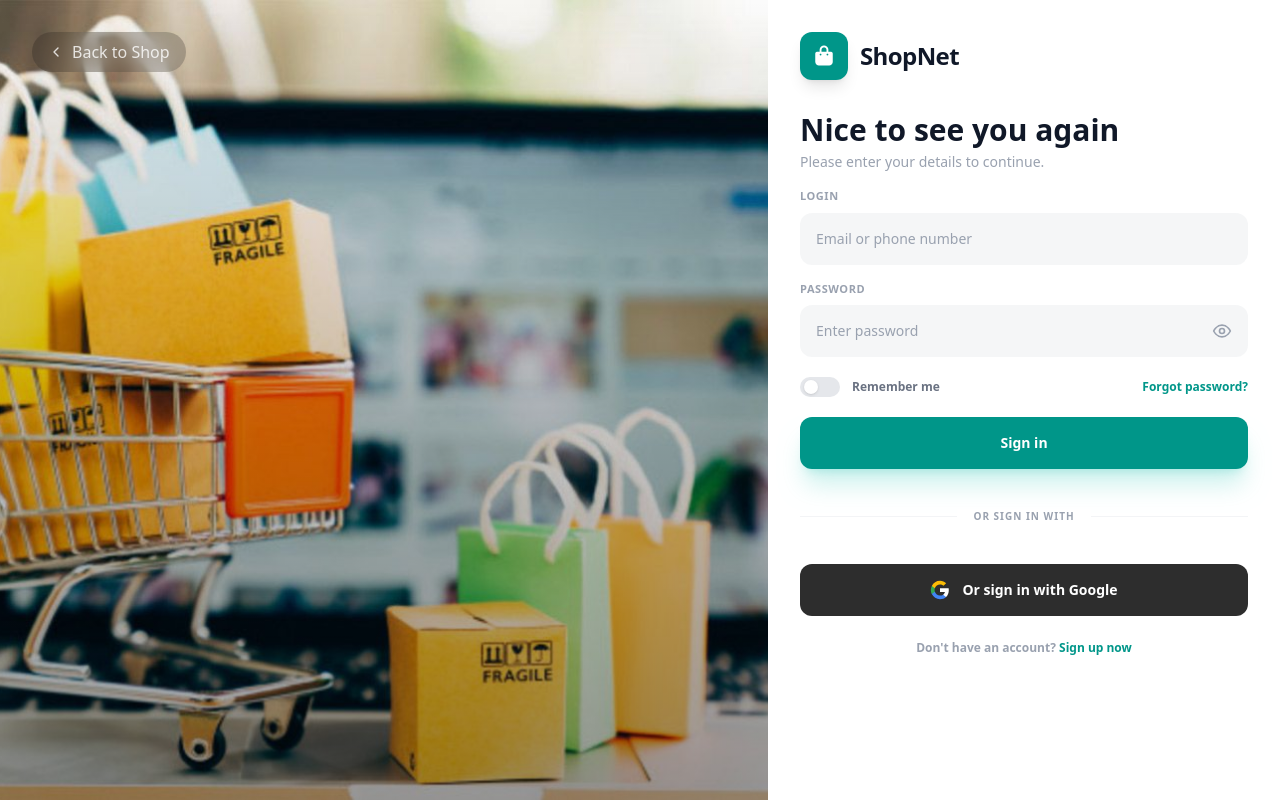
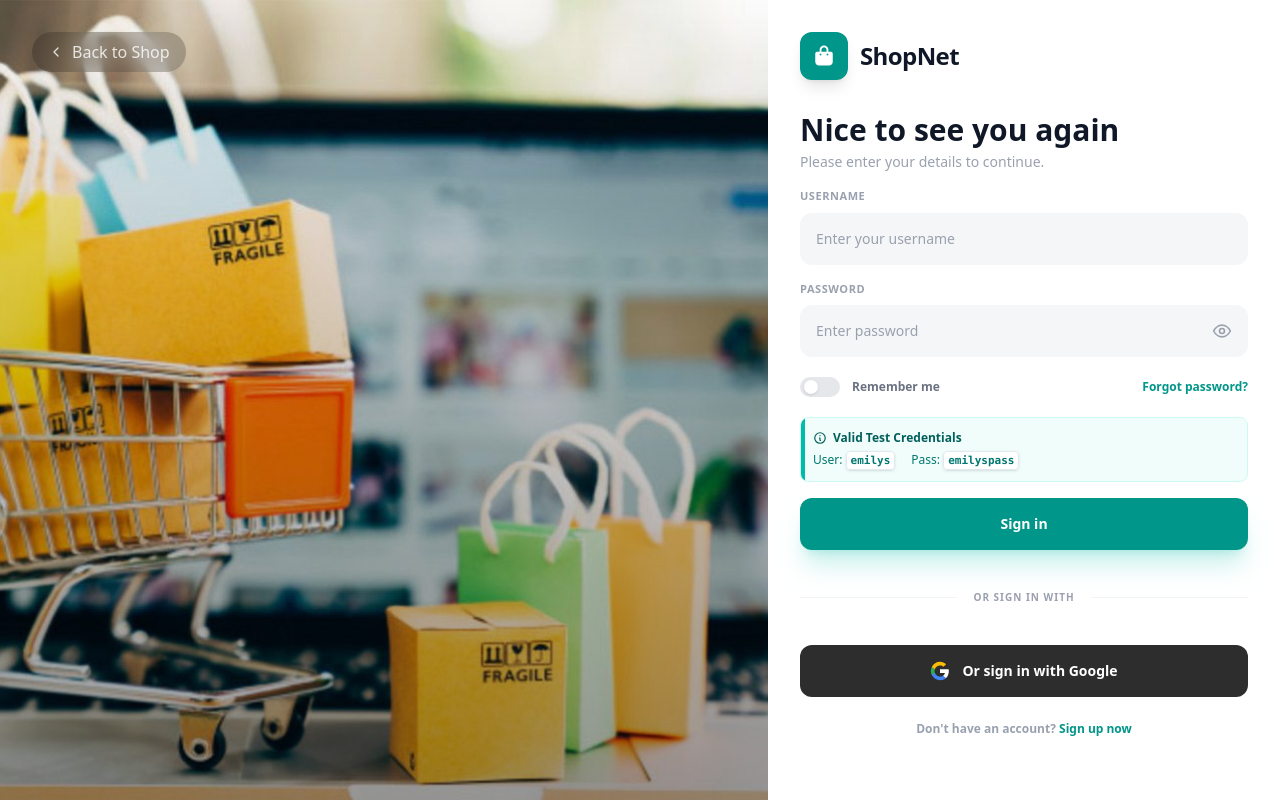
Before and after one commit to skr2rathishan-oss/Mini-Project, a Vue app: page /auth in a window 1280 px wide. Built offline with nearby package versions, Linux system fonts and the light colour scheme.

Commit message:
feat: implement authentication system including sign-in form, user store, and profile dropdown menu

```diff
--- a/src/components/AuthCardPage/SignInForm.vue
+++ b/src/components/AuthCardPage/SignInForm.vue
@@ -20,8 +20,7 @@
   loading.value = true;
 
   try {
-    // Demo sign-in: use login as email for now
-    auth.signIn(login.value, password.value);
+    await auth.signIn(login.value, password.value);
 
     // Redirect after login (if you added redirectAfterLogin in store)
     // If not using redirectAfterLogin, just go home.
@@ -39,11 +38,11 @@
   <form class="space-y-4" @submit.prevent="submit">
     <!-- Login Input -->
     <div>
-      <label class="block text-[11px] font-bold text-gray-400 dark:text-gray-500 uppercase tracking-wider mb-2">Login</label>
+      <label class="block text-[11px] font-bold text-gray-400 dark:text-gray-500 uppercase tracking-wider mb-2">Username</label>
       <input
         v-model="login"
         type="text"
-        placeholder="Email or phone number"
+        placeholder="Enter your username"
         class="w-full bg-gray-100/80 dark:bg-slate-800 dark:text-slate-200 border-none rounded-xl py-4 px-4 text-sm focus:ring-2 focus:ring-teal-500/20 outline-none transition-all placeholder:text-gray-400 dark:placeholder:text-gray-600 font-medium"
       />
     </div>
@@ -140,6 +139,21 @@
       </button>
     </div>
 
+    <!-- Valid Test Credentials Hint -->
+    <div class="p-3 bg-teal-50 dark:bg-teal-900/30 border border-teal-100 dark:border-teal-800 rounded-lg text-xs mt-2 relative overflow-hidden">
+      <div class="absolute top-0 left-0 w-1 h-full bg-teal-500"></div>
+      <p class="font-bold text-teal-800 dark:text-teal-300 mb-1 flex items-center gap-1.5">
+        <svg class="w-3.5 h-3.5" fill="none" viewBox="0 0 24 24" stroke="currentColor" stroke-width="2">
+          <path stroke-linecap="round" stroke-linejoin="round" d="M13 16h-1v-4h-1m1-4h.01M21 12a9 9 0 11-18 0 9 9 0 0118 0z" />
+        </svg>
+        Valid Test Credentials
+      </p>
+      <div class="flex items-center gap-4 mt-1.5">
+        <p class="text-teal-700 dark:text-teal-400">User: <strong class="font-mono bg-white dark:bg-slate-800 px-1 py-0.5 rounded shadow-sm border border-slate-200 dark:border-slate-700 text-[11px]">emilys</strong></p>
+        <p class="text-teal-700 dark:text-teal-400">Pass: <strong class="font-mono bg-white dark:bg-slate-800 px-1 py-0.5 rounded shadow-sm border border-slate-200 dark:border-slate-700 text-[11px]">emilyspass</strong></p>
+      </div>
+    </div>
+
     <!-- Sign In Button -->
     <button
       type="submit"
--- a/src/components/Profile/DropDown.vue
+++ b/src/components/Profile/DropDown.vue
@@ -1,10 +1,12 @@
 <script setup lang="ts">
 import { onMounted, onUnmounted, ref } from "vue";
 import { useUiStore } from "../../types/ui";
+import { useAuthStore } from "../../stores/auth";
 import ThemeToggle from "./ThemeToggle.vue";
 import { useRouter } from "vue-router";
 
 const ui = useUiStore();
+const auth = useAuthStore();
 const router = useRouter();
 const menuRef = ref<HTMLElement | null>(null);
 
@@ -15,6 +17,12 @@
 function go(path: string) {
   close();
   router.push(path);
+}
+
+function handleLogout() {
+  auth.signOut();
+  close();
+  router.push('/');
 }
 
 function onKeydown(e: KeyboardEvent) {
@@ -48,18 +56,29 @@
       style="top: 100%; margin-top: 8px;"
     >
       <div class="px-3 py-2">
-        <p class="text-sm font-black text-slate-900 dark:text-white">Account</p>
-        <p class="text-xs text-slate-400 dark:text-white">Manage your profile & orders</p>
+        <p class="text-sm font-black text-slate-900 dark:text-white">
+          {{ auth.isLoggedIn && auth.user ? `${auth.user.firstName} ${auth.user.lastName}` : 'Account' }}
+        </p>
+        <p class="text-xs text-slate-400 dark:text-white">
+          {{ auth.isLoggedIn && auth.user ? auth.user.email : 'Login to access your profile' }}
+        </p>
       </div>
 
       <div class="h-px bg-slate-100 dark:bg-slate-700 my-2"></div>
 
-      <button class="menuItem" @click="go('/auth')">My Profile</button>
+      <button class="menuItem" @click="go(auth.isLoggedIn ? '/profile' : '/auth')">
+        {{ auth.isLoggedIn ? 'Profile' : 'Login' }}
+      </button>
+
       <button class="menuItem" @click="go('/orders')">Orders</button>
       <button class="menuItem" @click="go('/wishlist')">Wishlist</button>
       <button class="menuItem" @click="go('/settings')">Settings</button>
 
       <div class="h-px bg-slate-100 dark:bg-slate-700 my-2"></div>
+
+      <button v-if="auth.isLoggedIn" class="menuItem text-red-600 dark:text-red-400" @click="handleLogout">
+        Logout
+      </button>
 
       <ThemeToggle />
     </div>
--- a/src/pages/MobileProfile.vue
+++ b/src/pages/MobileProfile.vue
@@ -15,9 +15,10 @@
 
 // Compute user initials for avatar
 const userInitials = computed(() => {
-  if (!auth.user || !auth.user.name) return 'AB'
-  const nameArray = auth.user.name.split(' ')
-  return (nameArray[0]?.[0] || 'A') + (nameArray[1]?.[0] || 'B')
+  if (!auth.user) return 'AB'
+  const first = auth.user.firstName?.[0] || 'A'
+  const last = auth.user.lastName?.[0] || 'B'
+  return first + last
 })
 
 // Profile menu items
@@ -60,7 +61,7 @@
         <!-- User Info -->
         <div>
           <h2 class="text-lg lg:text-xl font-bold text-slate-900 mt-4 mb-1">
-            {{ auth.user?.name }}
+            {{ auth.user ? `${auth.user.firstName} ${auth.user.lastName}` : 'Guest User' }}
           </h2>
           <p class="text-sm lg:text-base text-slate-500 font-medium">
             {{ auth.user?.email }}
--- a/src/stores/auth.ts
+++ b/src/stores/auth.ts
@@ -1,21 +1,34 @@
 import { defineStore } from "pinia";
+import type { AuthUser } from "../types/auth";
 
 type AuthView = "signin" | "register" | "forgot";
 
-const STORAGE_KEY = "shopnet_auth_v1";
+const STORAGE_KEY = "dummyjson_auth_v1";
+
+interface AuthState {
+  isLoggedIn: boolean;
+  user: AuthUser | null;
+  token: string | null;
+  view: AuthView;
+}
 
 function loadFromStorage() {
   try {
     const raw = localStorage.getItem(STORAGE_KEY);
-    if (!raw) return { isLoggedIn: false, user: null };
-    return JSON.parse(raw) as { isLoggedIn: boolean; user: { name: string; email: string } | null };
+    if (!raw) return { isLoggedIn: false, user: null, token: null };
+
+    const parsed = JSON.parse(raw);
+    if (parsed && parsed.token) {
+        return { isLoggedIn: true, user: parsed.user as AuthUser, token: parsed.token as string };
+    }
+    return { isLoggedIn: false, user: null, token: null };
   } catch {
-    return { isLoggedIn: false, user: null };
+    return { isLoggedIn: false, user: null, token: null };
   }
 }
 
 export const useAuthStore = defineStore("auth", {
-  state: () => ({
+  state: (): AuthState => ({
     ...loadFromStorage(),
     view: "signin" as AuthView,
   }),
@@ -25,17 +38,40 @@
       this.view = v;
     },
 
-    signIn(email: string, password: string) {
-      if (!email || !password) throw new Error("Email and password are required");
-      if (password.length < 6) throw new Error("Password must be at least 6 characters");
+    async signIn(username: string, password: string) {
+      if (!username || !password) throw new Error("Username and password are required");
+
+      const response = await fetch("https://dummyjson.com/auth/login", {
+        method: "POST",
+        headers: { "Content-Type": "application/json" },
+        body: JSON.stringify({
+          username,
+          password,
+          expiresInMins: 60,
+        }),
+      });
+
+      if (!response.ok) {
+        const errData = await response.json().catch(() => ({}));
+        throw new Error(errData.message || "Failed to sign in. Check your credentials.");
+      }
+
+      const userData: AuthUser = await response.json();
+
       this.isLoggedIn = true;
-      this.user = { name: "Customer", email };
-      localStorage.setItem(STORAGE_KEY, JSON.stringify({ isLoggedIn: true, user: this.user }));
+      this.user = userData;
+      this.token = userData.accessToken;
+
+      localStorage.setItem(STORAGE_KEY, JSON.stringify({
+        token: this.token,
+        user: this.user
+      }));
     },
 
     signOut() {
       this.isLoggedIn = false;
       this.user = null;
+      this.token = null;
       this.view = "signin";
       localStorage.removeItem(STORAGE_KEY);
     },
--- /dev/null
+++ b/src/types/auth.ts
@@ -0,0 +1,11 @@
+export interface AuthUser {
+  id: number;
+  username: string;
+  email: string;
+  firstName: string;
+  lastName: string;
+  gender: string;
+  image: string;
+  accessToken: string;
+  refreshToken: string;
+}
```
